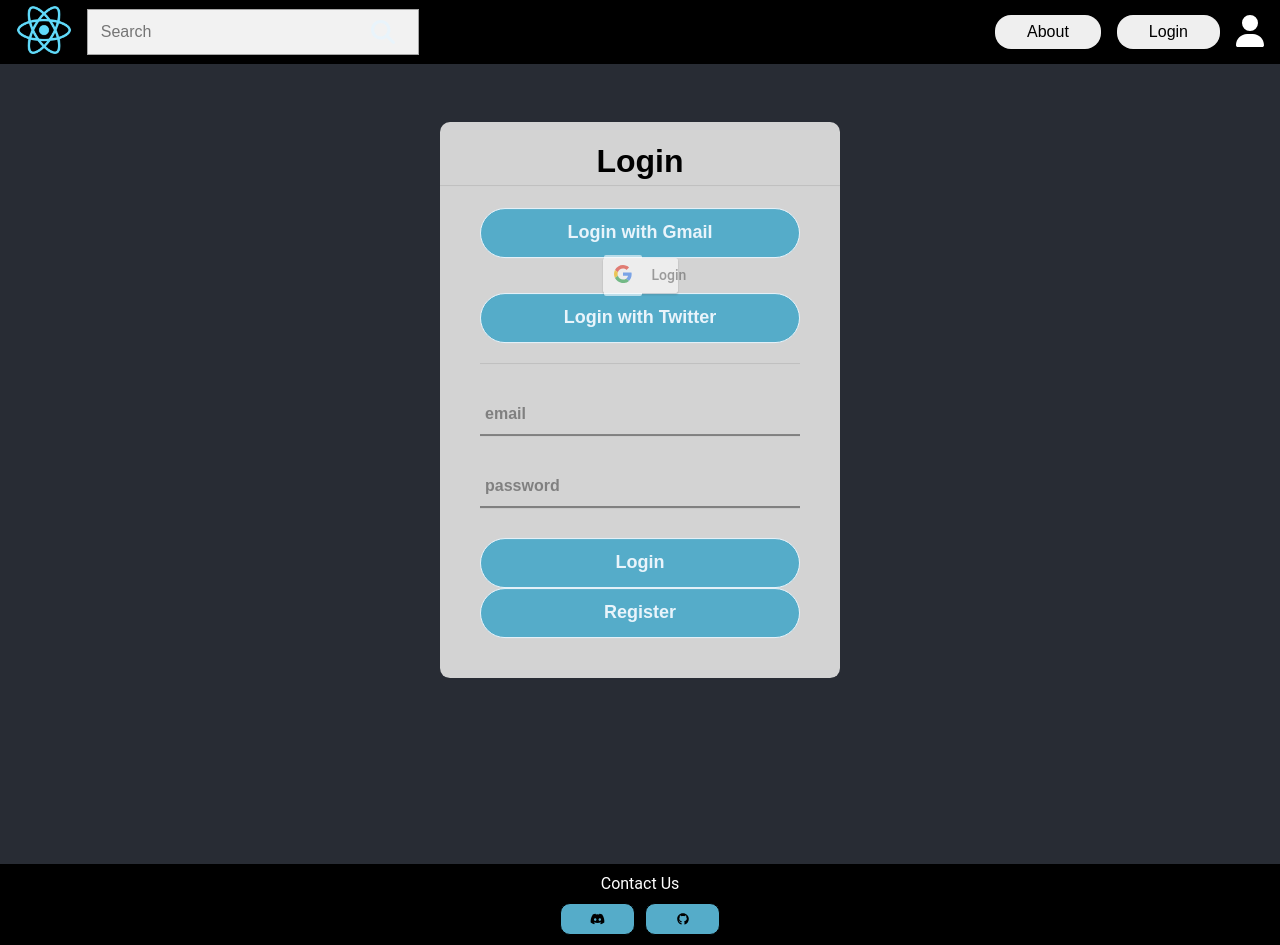
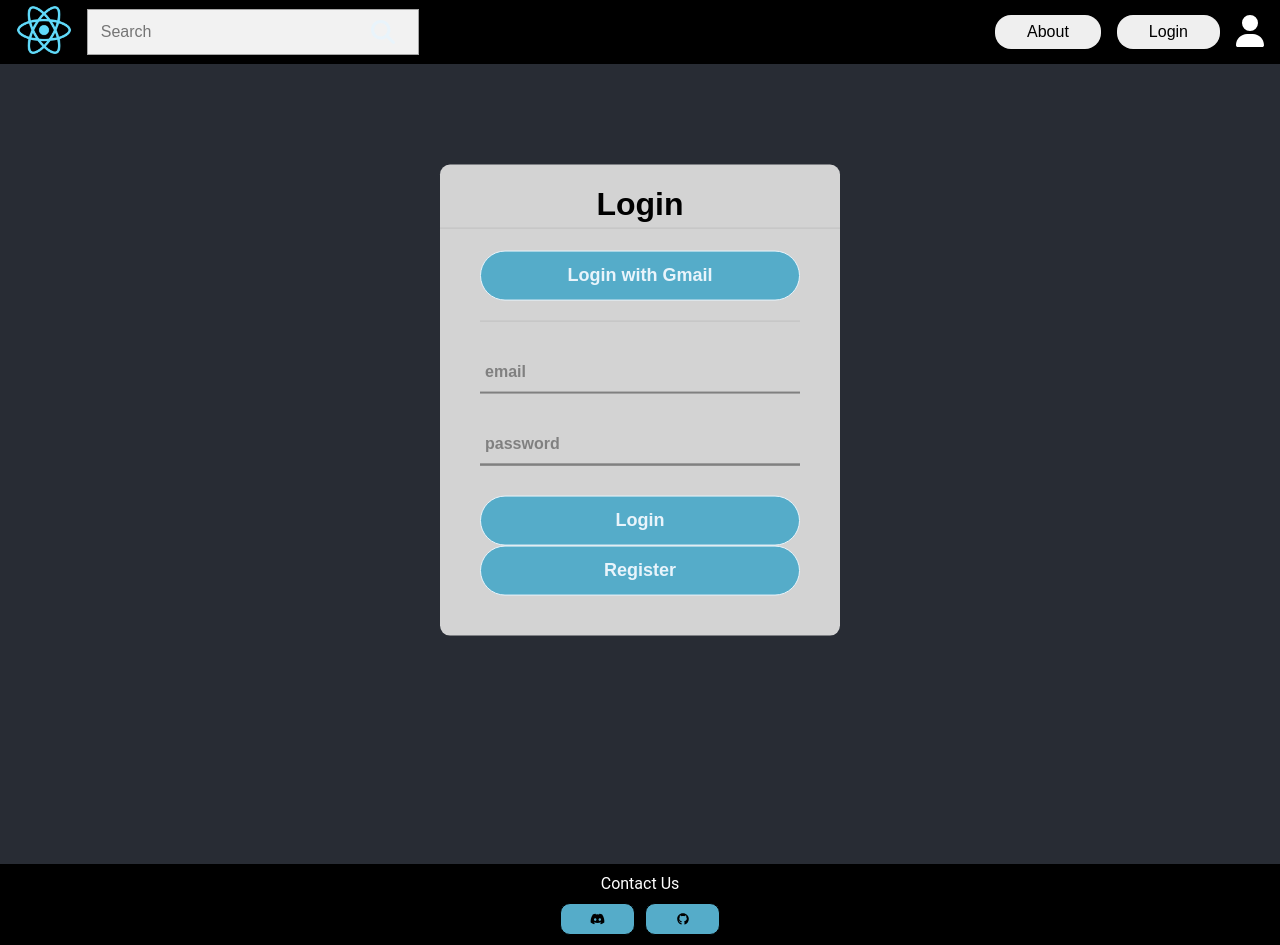
Before and after one commit to Spring2022-CSCI152/Team2, a React (Create React App) app in the folder frontend/: page /login in a window 1280 px wide. Built offline with nearby package versions, Linux system fonts and the light colour scheme; no server answers.

Commit message:
gmail button

```diff
--- a/frontend/src/components/login.jsx
+++ b/frontend/src/components/login.jsx
@@ -51,19 +51,22 @@ const Login = () =>{
             <h1>Login</h1>
             <form method = "post" onSubmit={HandleSubmit}>
                 <div className="uniqueLogin" value = "test">
-                <input type = "button" value ="Login with Gmail"></input>
 
+
+                <div id = "GButton">
                 <GoogleLogin
                     clientId="155459917287-hgt37hna82ei0h2hasqdljs003biladv.apps.googleusercontent.com"
                     buttonText="Login"
+                    render={renderProps => (
+                        <input type = "button" onClick={renderProps.onClick} value ="Login with Gmail"></input>
+                    )}
                     onSuccess={responseGoogle}
                     onFailure={responseErrorGoogle}
                     cookiePolicy={'single_host_origin'}
                 />
+                </div>
                 <span></span>
-                <input type = "button" value ="Login with Twitter">
 
-                </input>
 
                 <div className = "sep"></div>
 
```
Also changed, not shown: frontend/src/assets/login.css (line endings or trailing spaces).
